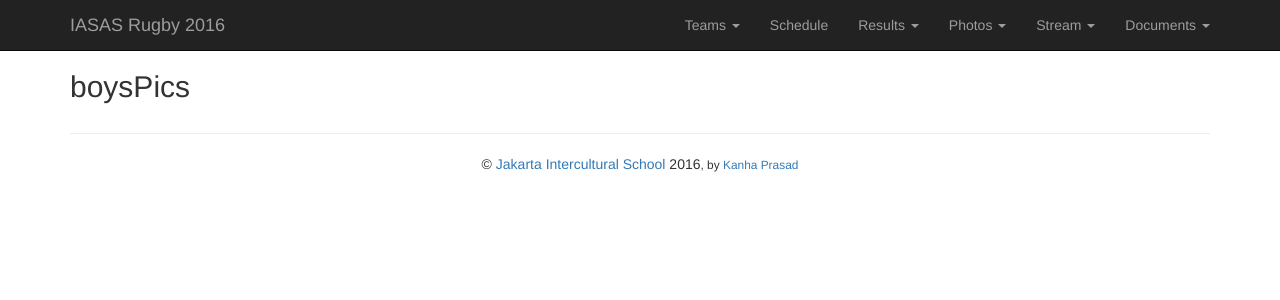
After one commit to kanhap99/IASAS-Rugby-2016, a Flask app: page /pics/boys in a window 1280 px wide. The commit adds this page. Shown: the top 300 px of the page. Run offline with Flask 2, Linux system fonts and the light colour scheme; some libraries are stand-ins or nearby versions.

Commit message:
Structured

```diff
--- a/routes.py
+++ b/routes.py
@@ -5,15 +5,21 @@ app = Flask(__name__);
 
 @app.route('/')
 def home():
-    return render_template('home.html')
-@app.route('/teams/<school>')
-def dispTeam(school):
-    return render_template(school+'.html')
+    return render_template('index.html')
+@app.route('/teams/<schoolName>')
+def dispTeam(schoolName):
+    return render_template('schools/'+schoolName+'.html')
 @app.route('/schedule')
 def dispSchedule():
     return render_template('schedule.html')
-@app.route('/results/<resultGender>')
-def dispResults(resultGender):
-    return render_template(resultGender+'Results.html')
+@app.route('/results/<gender>')
+def dispResults(gender):
+    return render_template('results/'+gender+'Results.html')
+@app.route('/pics/<gender>')
+def dispPics(gender):
+    return render_template('pics/'+gender+'Pics.html')
+@app.route('/stream/<gender>')
+def dispStream(gender):
+    return render_template('stream/'+gender+'Stream.html')
 if __name__ == '__main__':
     app.run()
--- /dev/null
+++ b/templates/pics/boysPics.html
@@ -0,0 +1,4 @@
+{%extends "template.html"%}
+{%block content%}
+<h2>boysPics</h1>
+{%endblock%}
--- /dev/null
+++ b/templates/pics/girlsPics.html
@@ -0,0 +1,4 @@
+{%extends "template.html"%}
+{%block content%}
+<h2>girlsPics</h1>
+{%endblock%}
--- /dev/null
+++ b/templates/stream/boysStream.html
@@ -0,0 +1,4 @@
+{%extends "template.html"%}
+{%block content%}
+<h2>Boy stream</h1>
+{%endblock%}
--- /dev/null
+++ b/templates/stream/girlsStream.html
@@ -0,0 +1,4 @@
+{%extends "template.html"%}
+{%block content%}
+<h2>Girls stream</h1>
+{%endblock%}
--- a/templates/template.html
+++ b/templates/template.html
@@ -4,7 +4,7 @@
     <title>IASAS Rugby 2016</title>
 
     <link rel="stylesheet" href="//maxcdn.bootstrapcdn.com/bootstrap/3.3.5/css/bootstrap.min.css">
-    <link rel=stylesheet type=text/css href="{{ url_for('static', filename='fonts/font-awesome.min.css') }}">
+    <link rel=stylesheet type=text/css href="{{ url_for('static', filename='font-awesome/font-awesome.min.css') }}">
   </head>
   <body>
     <nav class="navbar navbar-inverse navbar-fixed-top" role="navigation">
@@ -64,10 +64,10 @@
                         <a href="#" class="dropdown-toggle" data-toggle="dropdown">Photos <b class="caret"></b></a>
                         <ul class="dropdown-menu">
                             <li>
-                                <a href="#">Boys</a>
+                                <a href="/pics/boys">Boys</a>
                             </li>
                             <li>
-                                <a href="#">Girls</a>
+                                <a href="/pics/girls">Girls</a>
                             </li>
                         </ul>
                     </li>
@@ -75,10 +75,10 @@
                         <a href="#" class="dropdown-toggle" data-toggle="dropdown">Stream <b class="caret"></b></a>
                         <ul class="dropdown-menu">
                             <li>
-                                <a href="#">Boys</a>
+                                <a href="/stream/boys">Boys</a>
                             </li>
                             <li>
-                                <a href="#">Girls</a>
+                                <a href="/stream/girls">Girls</a>
                             </li>
                         </ul>
                     </li>
```
Also changed, not shown: templates/index.html (renamed from templates/home.html), templates/results/boysResults.html (renamed from templates/boysResults.html), templates/results/girlsResults.html (renamed from templates/girlsResults.html), templates/schools/isb.html (renamed from templates/isb.html), templates/schools/iskl.html (renamed from templates/iskl.html), templates/schools/ism.html (renamed from templates/ism.html), templates/schools/jis.html (renamed from templates/jis.html), templates/schools/sas.html (renamed from templates/sas.html), templates/schools/tas.html (renamed from templates/tas.html).
